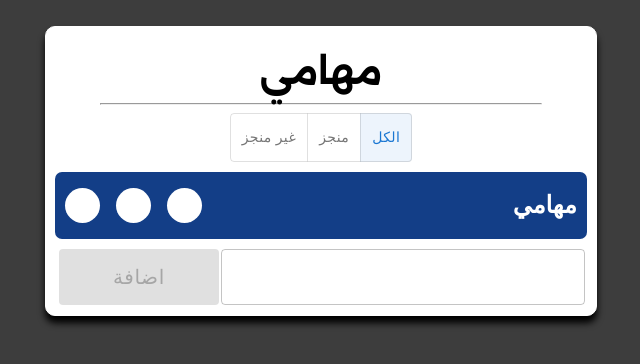
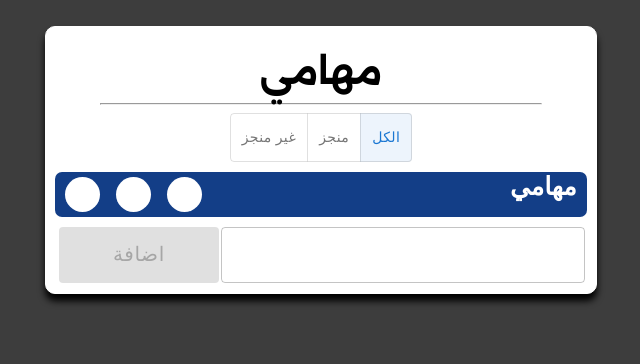
Before and after one commit to AtefFawz/TodoList, a React (Create React App) app: page / in a window 1280 px wide. Shown: the top 364 px of the page, without its empty margins (319-959 px from the left). Built offline with nearby package versions, Linux system fonts and the light colour scheme; some icons are missing.

Commit message:
Add Routing

```diff
--- a/src/Main/To-Do.js
+++ b/src/Main/To-Do.js
@@ -101,9 +101,16 @@ export default function ToDo({ todo, heading }) {
       >
         <div className="toDo">
           <div className="content">
-            <h2 style={{ maxWidth: "100%", wordBreak: "break-word" }}>
+            <span
+              style={{
+                maxWidth: "100%",
+                wordBreak: "break-word",
+                fontSize: "25px",
+                fontWeight: "bold",
+              }}
+            >
               {heading}
-            </h2>
+            </span>
             <p style={{ maxWidth: "100%", wordBreak: "break-word" }}>
               {todo.description}
             </p>
```
